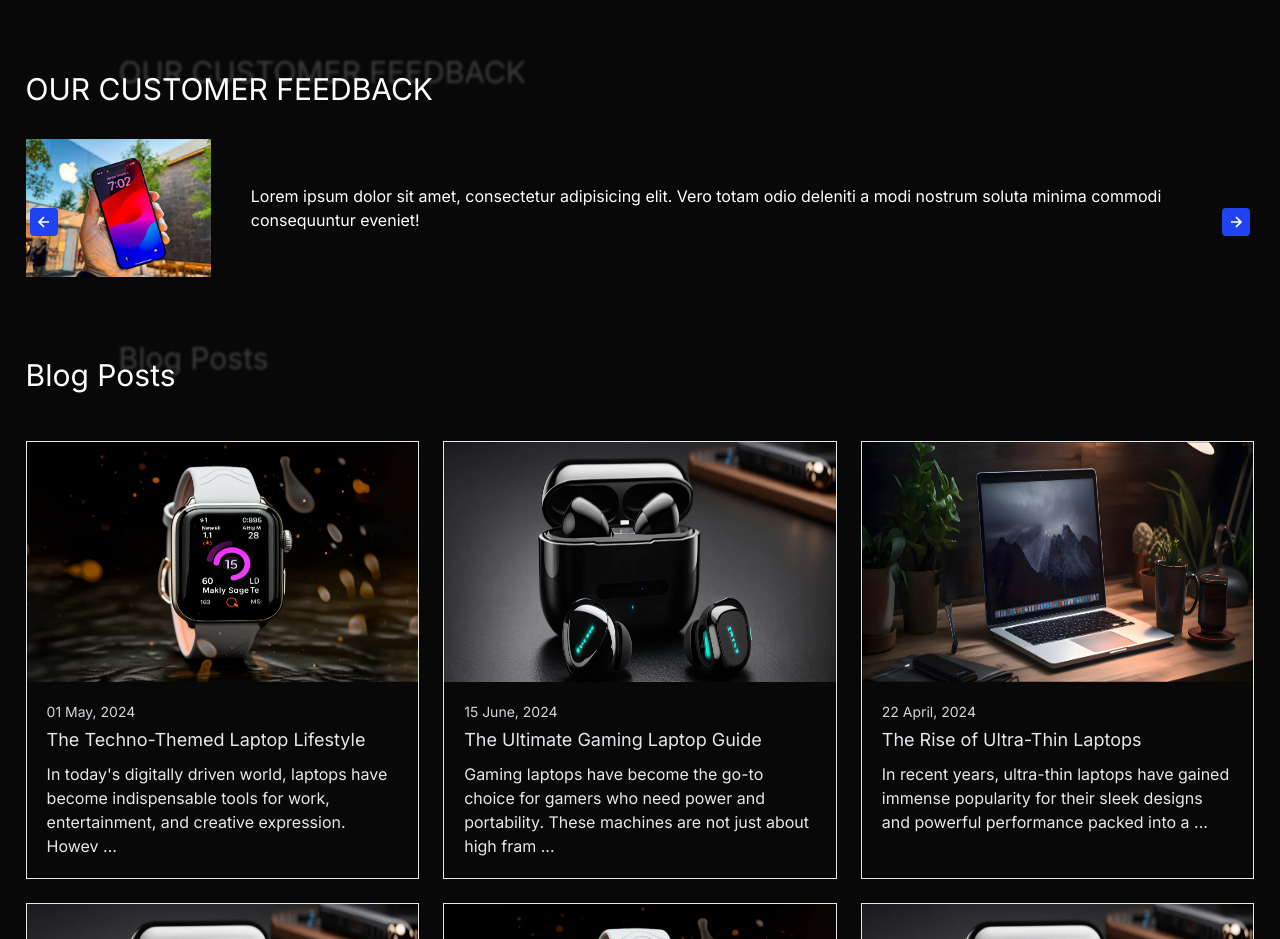
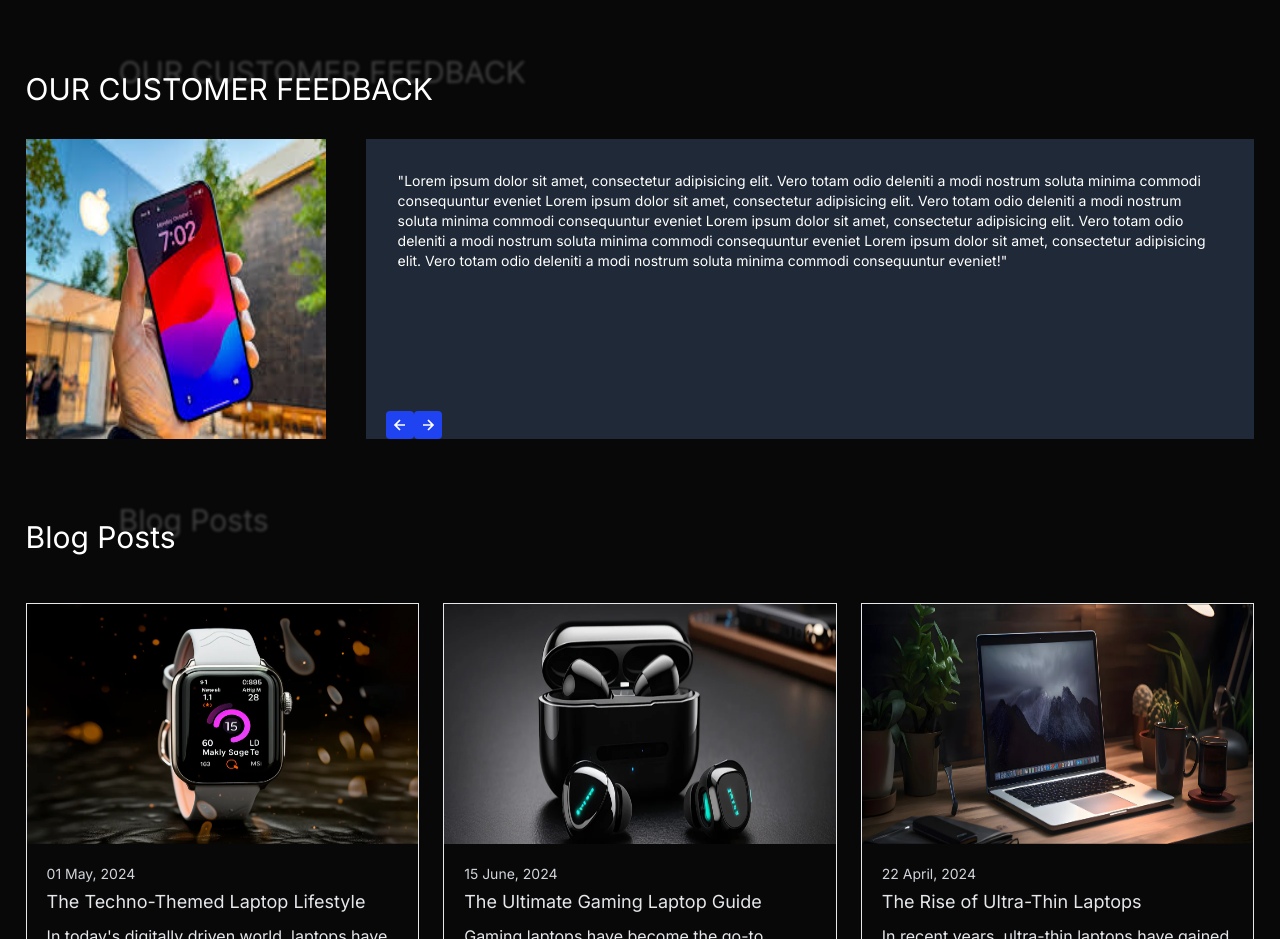
Before and after one commit to hrmrakib/gadget-plus, a Next.js app: page / in a window 1280 px wide. Shown: the part 4700-5639 px from the top of the page. Built offline with nearby package versions, Linux system fonts and the light colour scheme.

Commit message:
customer feedback

```diff
--- a/src/components/home/CustomerFeedback.tsx
+++ b/src/components/home/CustomerFeedback.tsx
@@ -7,7 +7,7 @@ const slider = [
   {
     img: "/iphone15.jpg",
     reviewText:
-      "Lorem ipsum dolor sit amet, consectetur adipisicing elit. Vero totam odio deleniti a modi nostrum soluta minima commodi consequuntur eveniet!",
+      "Lorem ipsum dolor sit amet, consectetur adipisicing elit. Vero totam odio deleniti a modi nostrum soluta minima commodi consequuntur eveniet Lorem ipsum dolor sit amet, consectetur adipisicing elit. Vero totam odio deleniti a modi nostrum soluta minima commodi consequuntur eveniet Lorem ipsum dolor sit amet, consectetur adipisicing elit. Vero totam odio deleniti a modi nostrum soluta minima commodi consequuntur eveniet Lorem ipsum dolor sit amet, consectetur adipisicing elit. Vero totam odio deleniti a modi nostrum soluta minima commodi consequuntur eveniet!",
     customerName: "Moinal Dola",
     designation: "kaca mal",
     rating: 2,
@@ -18,6 +18,14 @@ const slider = [
     customerName: "Sobur Mia",
     designation: "Kaji",
     rating: 5,
+  },
+  {
+    img: "/headphone.jpg",
+    reviewText:
+      "Lorem ipsum dolor sit amet, consectetur adipisicing elit. Vero totam odio deleniti a modi nostrum soluta minima commodi consequuntur eveniet!",
+    customerName: "Moinal Dola",
+    designation: "kaca mal",
+    rating: 2,
   },
 ];
 
@@ -33,12 +41,10 @@ const CustomerFeedback = () => {
 
     // console.log(source.length, index);
 
-
     setIndex((prev) => prev + 1);
     console.log({ index });
     setCurrentSlider(slider[index]);
   };
-
 
   // console.log({ currentSlider, index });
 
@@ -47,24 +53,32 @@ const CustomerFeedback = () => {
       <h2 className='text-3xl text-white t-shadow mb-8'>
         OUR CUSTOMER FEEDBACK
       </h2>
-      <div className='relative flex items-center gap-10'>
-        <div>
-          <Image src={currentSlider?.img} width={200} height={200} alt='' />
+      <div className='h-[300px] flex gap-10'>
+        <div className='min-w-[300px]'>
+          <Image
+            className='min-w-full min-h-full'
+            src={currentSlider?.img}
+            width={300}
+            height={300}
+            alt=''
+          />
         </div>
-        <div>
-          <p className='text-white'>{currentSlider?.reviewText}</p>
-        </div>
+        <div className='relative bg-gray-800 p-8'>
+          <p className='text-white text-sm'>"{currentSlider?.reviewText}"</p>
 
           {/* forward and backword */}
-        <div className='absolute top-1/2 cursor-pointer left-1 bg-[#2043f1] hover:bg-[#163cf7ab] p-1 rounded'>
+          <div className='absolute bottom-0 left-5 flex'>
+            <div className='cursor-pointer left-1 bg-[#2043f1] hover:bg-[#163cf7ab] p-1 rounded'>
               <BiLeftArrowAlt className='text-white text-xl' />
             </div>
 
             <div
               onClick={handleGoSlider}
-          className='absolute top-1/2 cursor-pointer right-1 bg-[#2043f1] hover:bg-[#163cf7a9] p-1 rounded'
+              className='cursor-pointer right-1 bg-[#2043f1] hover:bg-[#163cf7a9] p-1 rounded'
             >
               <BiRightArrowAlt className='text-white text-xl' />
+            </div>
+          </div>
         </div>
       </div>
     </div>
```
Also changed, not shown: public/victory-bd.jpg (added). Lines whose indentation alone changed are shown as unchanged.
